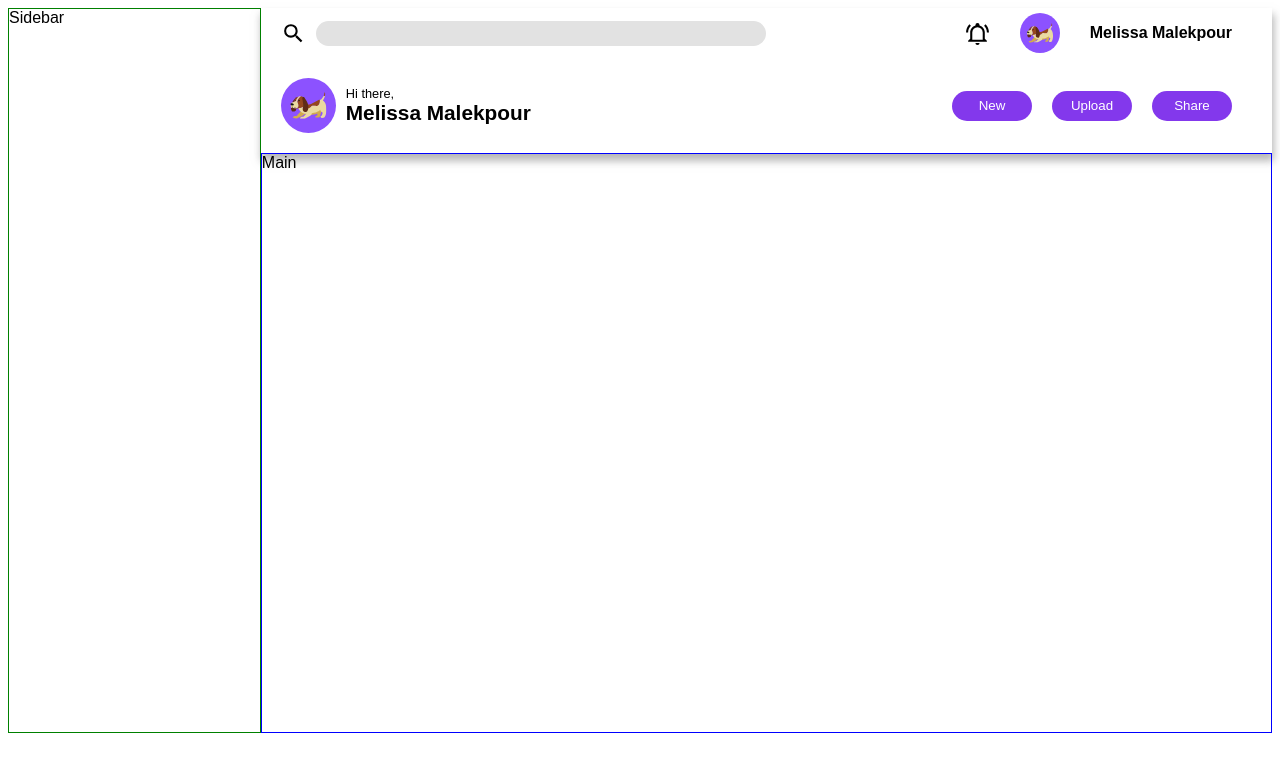
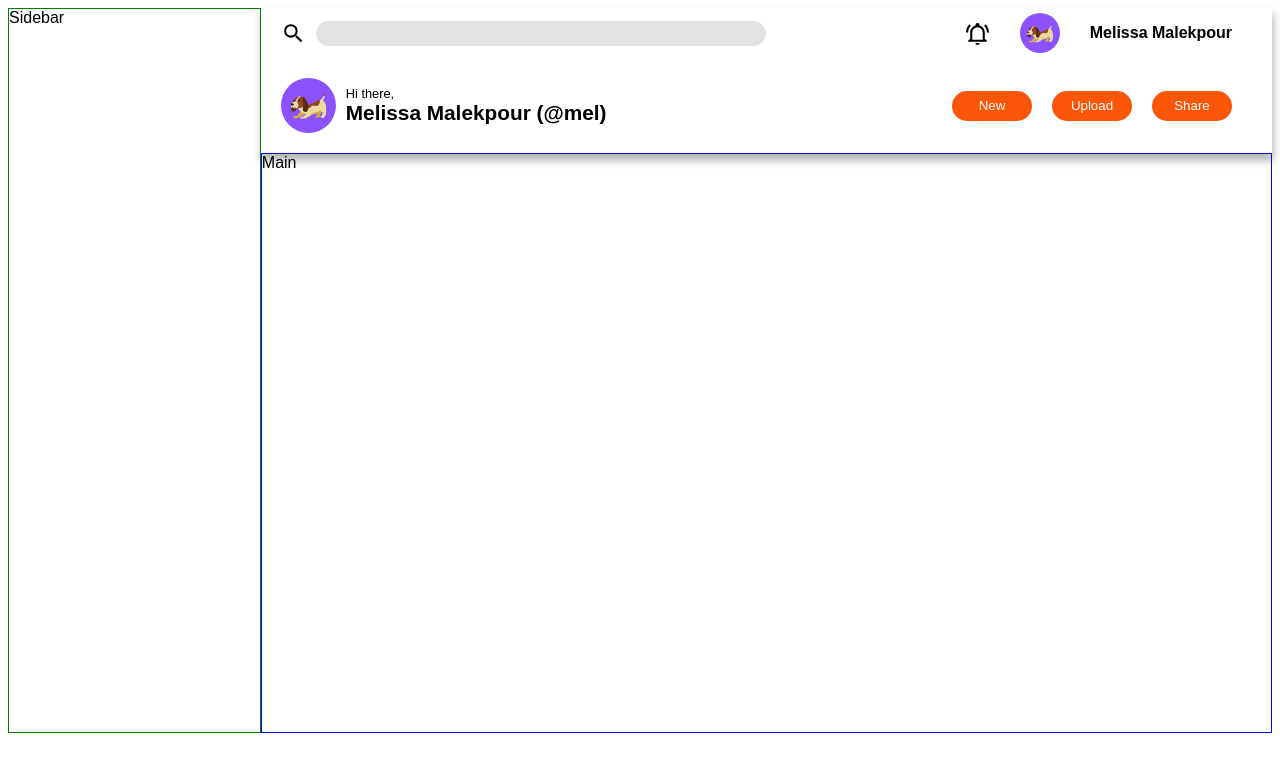
Before and after one commit to HTMLissa/admin-dashboard, a plain HTML site: page index.html in a window 1280 px wide. Drawn offline with Linux system fonts and the light colour scheme; a web font is replaced by a local one.

Commit message:
minor style adjustments

```diff
--- a/index.html
+++ b/index.html
@@ -47,7 +47,7 @@
           />
           <div class="greeting-section">
             <p>Hi there,</p>
-            <p class="username">Melissa Malekpour</p>
+            <p class="username">Melissa Malekpour (@mel)</p>
           </div>
         </div>
         <div class="action-section">
--- a/style.css
+++ b/style.css
@@ -89,15 +89,15 @@ input[type="search"] {
   height: 30px;
   border-radius: 20px;
   border: none;
-  background-color: #8338ec;
+  background-color: #fb5607;
   color: white;
   transition: 0.3s all ease-in-out;
 }
 
 .action-section button:hover {
-  color: #8338ec;
+  color: #fb5607;
   background-color: white;
-  border: 1px solid #8338ec;
+  border: 1px solid #fb5607;
 }
 
 .sidebar {
```
